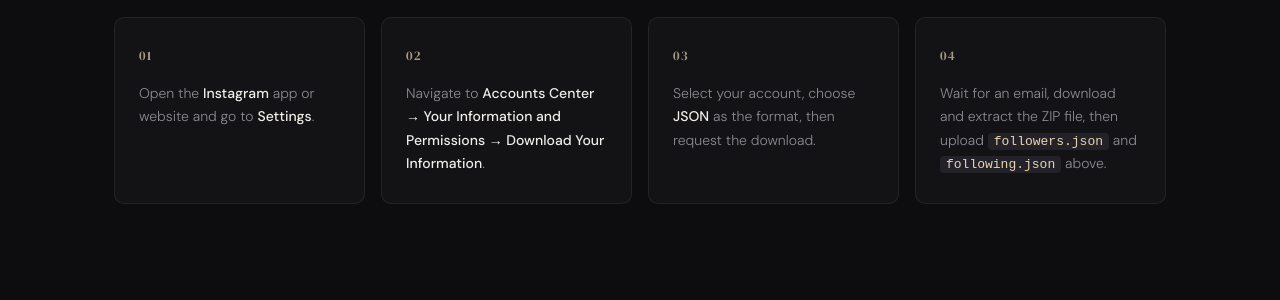
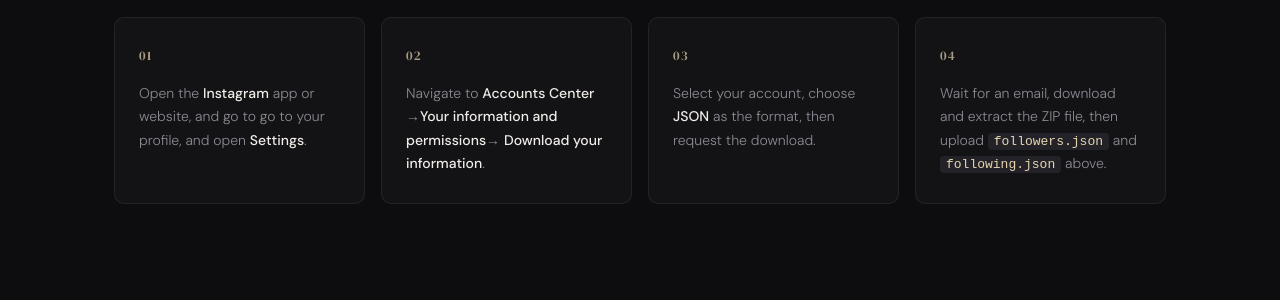
Before and after one commit to glanmonis/Instagram-_Followers_Analyzer, a Flask app: page / in a window 1280 px wide. Shown: the part 1604-1904 px from the top of the page. Run offline with Flask 3, Linux system fonts and the light colour scheme.

Commit message:
Updated Help Section for new Instagram export steps

```diff
--- a/templates/Index.html
+++ b/templates/Index.html
@@ -188,12 +188,11 @@
             <div class="help-grid">
                 <div class="help-step">
                     <span class="help-num">01</span>
-                    <p>Open the <strong>Instagram</strong> app or website and go to <strong>Settings</strong>.</p>
+                    <p>Open the <strong>Instagram</strong> app or website, and go to go to your profile, and open <strong>Settings</strong>.</p>
                 </div>
                 <div class="help-step">
                     <span class="help-num">02</span>
-                    <p>Navigate to <strong>Accounts Center → Your Information and Permissions → Download Your
-                            Information</strong>.</p>
+                    <p>Navigate to <strong>Accounts Center</strong> &rarr;<strong>Your information and permissions</strong>&rarr; <strong>Download your information</strong>.</p>
                 </div>
                 <div class="help-step">
                     <span class="help-num">03</span>
```
